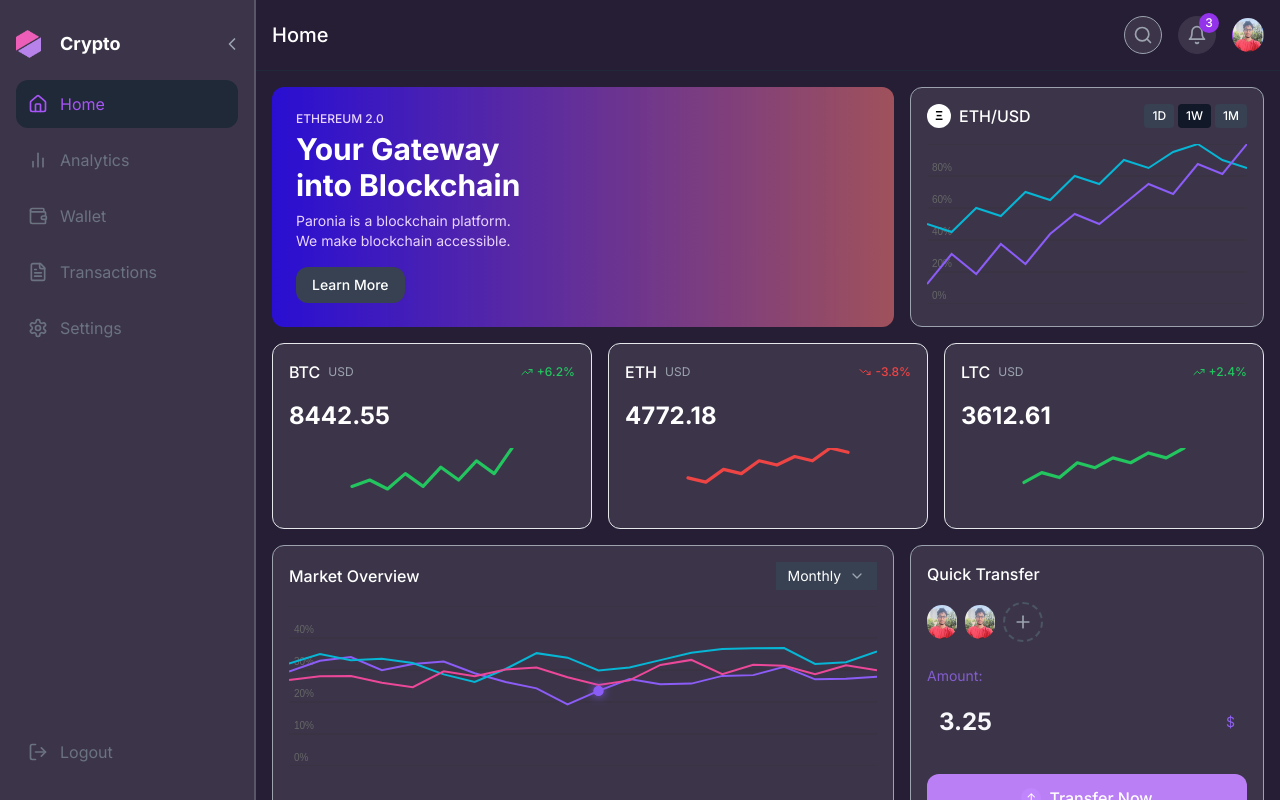
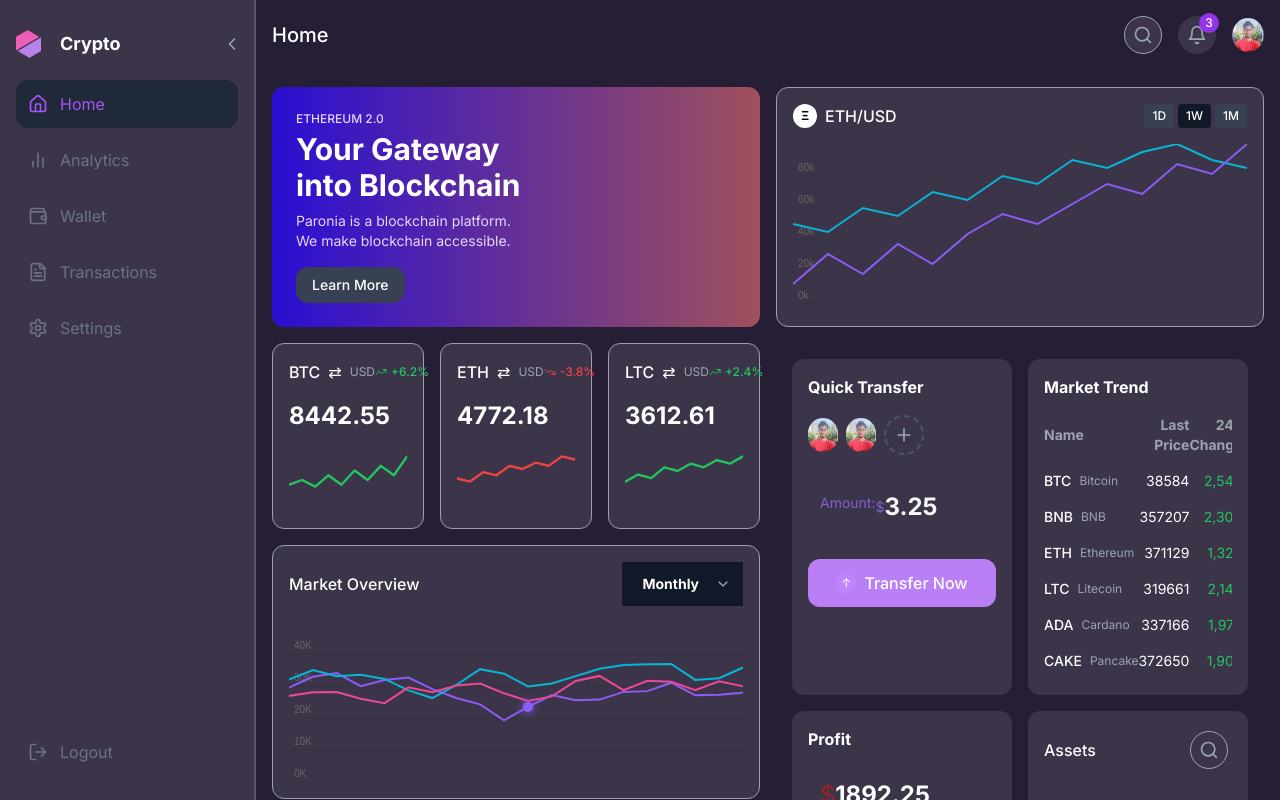
Before and after one commit to Arman8957/researchable_web3_dasboard, a Next.js app: page / in a window 1280 px wide. Built offline with nearby package versions, Linux system fonts and the light colour scheme.

Commit message:
grid updated

```diff
--- a/app/page.tsx
+++ b/app/page.tsx
@@ -30,9 +30,9 @@ export default function Home() {
           </div>
         </header>
 
-        <div className="p-4 grid grid-cols-2 lg:grid-cols-2 gap-4 ">
+        <div className="p-4 grid grid-cols-2  lg:grid-cols-2 gap-4 ">
           {/* Hero Section */}
-          <div className="col-span-1 lg:col-span-2 bg-gradient-to-r from-[#2A0FD3] to-[#FF7A7A8F] rounded-xl p-6 relative overflow-hidden">
+          <div className="col-span-1 lg:row-span-2 lg:col-span-1 bg-gradient-to-r from-[#2A0FD3] to-[#FF7A7A8F] rounded-xl p-6 relative overflow-hidden">
             <div className="relative z-10">
               <div className="text-xs font-medium text-purple-200 mb-1">
                 ETHEREUM 2.0
@@ -60,7 +60,7 @@ export default function Home() {
           </div>
 
           {/* ETH/USD Chart */}
-          <div className="col-span-1 bg-[#3C354A] rounded-xl p-4  border border-gray-400">
+          <div className="col-span-1 lg:row-span-2 bg-[#3C354A] rounded-xl p-4  border border-gray-400">
             <div className="flex items-center justify-between mb-4">
               <div className="flex items-center gap-2">
                 <div className="h-6 w-6 rounded-full bg-white flex items-center justify-center">
@@ -90,8 +90,10 @@ export default function Home() {
             />
           </div>
 
+          {/* new div to change */}
+          <div className="">
             {/* Crypto Price Cards */}
-          <div className="col-span-1 lg:col-span-3 grid grid-cols-1 md:grid-cols-3 gap-4 ">
+            <div className="col-span-1 lg:col-span-3 grid grid-cols-1 md:grid-cols-3 gap-4 pb-4">
               <CryptoCard
                 name="BTC"
                 fullName="Bitcoin"
@@ -122,21 +124,22 @@ export default function Home() {
             </div>
 
             {/* Market Overview */}
-          <div className="col-span-1 lg:col-span-2 bg-[#3C354A] rounded-xl p-4 border border-gray-400">
-            <div className="flex items-center justify-between mb-4">
+            <div className="col-span-1  lg:col-span-2 row-span-3 bg-[#3C354A] rounded-xl p-4  border border-gray-400">
+              <div className="flex items-center justify-between mb-4 ">
                 <h3 className="font-medium">Market Overview</h3>
                 <MonthlyDropdown />
               </div>
               <MarketOverview />
             </div>
+          </div>
+          {/* new div to change end*/}
 
+          {/* another div start */}
+          <div className="grid grid-cols-1 md:grid-cols-2 lg:grid-cols-4 gap-4 p-4">
             {/* Quick Transfer */}
-          <div className="col-span-1 bg-[#3C354A] rounded-xl p-4 border border-gray-400">
-            <h3 className="font-medium mb-4">Quick Transfer</h3>
+            <div className="lg:col-span-2 bg-[#3C354A] rounded-xl p-4">
+              <h3 className=" font-bold mb-4">Quick Transfer</h3>
               <div className="flex items-center gap-2 mb-6">
-              {/* <div className="h-10 w-10 rounded-full bg-gradient-to-r from-purple-500 to-blue-500 flex items-center justify-center">
-                <span className="text-xs font-bold">AR</span>
-              </div> */}
                 <div className="">
                   <Image
                     src={arman}
@@ -147,9 +150,6 @@ export default function Home() {
                     priority
                   />
                 </div>
-              {/* <div className="h-10 w-10 rounded-full bg-gradient-to-r from-yellow-500 to-red-500 flex items-center justify-center">
-                <span className="text-xs font-bold">HR</span>
-              </div> */}
                 <div className="">
                   <Image
                     src={arman}
@@ -165,12 +165,15 @@ export default function Home() {
                 </button>
               </div>
               <div className="mb-6">
-              <div className="text-sm  text-[#835dcf] mb-2">Amount:</div>
-              <div className="flex items-center justify-between  rounded-md p-3">
-                <span className="text-2xl text-[#f8f7fa] font-bold">3.25</span>
+              <div className="flex items-center rounded-md p-3">
+                <div className="text-sm text-[#835dcf] mb-2">Amount: </div>
+
+                  <span className="text-sm text-[#835dcf]">$</span>
+                  <span className="text-2xl text-[#f8f7fa] font-bold">
+                    3.25
+                  </span>
                   <div className="flex items-center gap-1">
-                  {/* <div className="h-5 w-5 rounded-full "></div> */}
-                  <span className="text-sm text-[#8f5fee]">$</span>
+
                   </div>
                 </div>
               </div>
@@ -181,45 +184,17 @@ export default function Home() {
                 <div className="h-5 w-5 rounded-full bg-purple-400 flex items-center justify-center">
                   <span className="text-xs">↑</span>
                 </div>
-              <span className="font-medium ">Transfer Now</span>
+                <span className="font-medium">Transfer Now</span>
               </button>
-
               <TransferModal
                 isOpen={isTransferModalOpen}
                 onClose={() => setIsTransferModalOpen(false)}
               />
             </div>
 
-          {/* Profit Section */}
-          <div className="col-span-1 bg-[#3C354A] rounded-xl p-4 border border-gray-400">
-            <h3 className="font-medium mb-4">Profit</h3>
-            <div className="bg-gray-700 rounded-md p-3 mb-3 flex items-center justify-between">
-              <div>
-                <div className="flex items-center gap-2">
-                  <div className="h-6 w-6 rounded-full bg-green-500 flex items-center justify-center">
-                    <TrendingUp className="h-4 w-4 text-white" />
-                  </div>
-                  <span className="text-xl font-bold">192.25</span>
-                </div>
-                <div className="text-xs text-gray-400 mt-1">Income</div>
-              </div>
-            </div>
-            <div className="bg-gray-700 rounded-md p-3 flex items-center justify-between">
-              <div>
-                <div className="flex items-center gap-2">
-                  <div className="h-6 w-6 rounded-full bg-red-500 flex items-center justify-center">
-                    <TrendingDown className="h-4 w-4 text-white" />
-                  </div>
-                  <span className="text-xl font-bold">3.4</span>
-                </div>
-                <div className="text-xs text-gray-400 mt-1">Expenses</div>
-              </div>
-            </div>
-          </div>
-
             {/* Market Trend */}
-          <div className="col-span-1 bg-[#3C354A] rounded-xl p-4 border border-gray-400">
-            <h3 className="font-medium mb-4">Market Trend</h3>
+            <div className="lg:col-span-2 bg-[#3C354A] rounded-xl p-4">
+              <h3 className="font-bold mb-4">Market Trend</h3>
               <div className="overflow-x-auto">
                 <table className="w-full text-sm">
                   <thead>
@@ -237,38 +212,42 @@ export default function Home() {
                           <span className="text-gray-400 text-xs">Bitcoin</span>
                         </div>
                       </td>
-                    <td className="text-right py-2">$8564</td>
-                    <td className="text-right py-2 text-green-500">2.54%</td>
+                      <td className="text-right py-2">38584</td>
+                      <td className="text-right py-2 text-green-500">2,540</td>
                     </tr>
                     <tr>
                       <td className="py-2">
                         <div className="flex items-center gap-2">
                           <span className="font-medium">BNB</span>
-                        <span className="text-gray-400 text-xs">Binance</span>
+                          <span className="text-gray-400 text-xs">BNB</span>
                         </div>
                       </td>
-                    <td className="text-right py-2">$5007</td>
-                    <td className="text-right py-2 text-green-500">2.30%</td>
+                      <td className="text-right py-2">357207</td>
+                      <td className="text-right py-2 text-green-500">2,304</td>
                     </tr>
                     <tr>
                       <td className="py-2">
                         <div className="flex items-center gap-2">
                           <span className="font-medium">ETH</span>
-                        <span className="text-gray-400 text-xs">Ethereum</span>
+                          <span className="text-gray-400 text-xs">
+                            Ethereum
+                          </span>
                         </div>
                       </td>
-                    <td className="text-right py-2">$8453</td>
-                    <td className="text-right py-2 text-red-500">1.32%</td>
+                      <td className="text-right py-2">371129</td>
+                      <td className="text-right py-2 text-green-500">1,320</td>
                     </tr>
                     <tr>
                       <td className="py-2">
                         <div className="flex items-center gap-2">
                           <span className="font-medium">LTC</span>
-                        <span className="text-gray-400 text-xs">Litecoin</span>
+                          <span className="text-gray-400 text-xs">
+                            Litecoin
+                          </span>
                         </div>
                       </td>
-                    <td className="text-right py-2">$25801</td>
-                    <td className="text-right py-2 text-green-500">2.14%</td>
+                      <td className="text-right py-2">319661</td>
+                      <td className="text-right py-2 text-green-500">2,140</td>
                     </tr>
                     <tr>
                       <td className="py-2">
@@ -277,8 +256,8 @@ export default function Home() {
                           <span className="text-gray-400 text-xs">Cardano</span>
                         </div>
                       </td>
-                    <td className="text-right py-2">$559</td>
-                    <td className="text-right py-2 text-green-500">1.97%</td>
+                      <td className="text-right py-2">337166</td>
+                      <td className="text-right py-2 text-green-500">1,976</td>
                     </tr>
                     <tr>
                       <td className="py-2">
@@ -287,69 +266,63 @@ export default function Home() {
                           <span className="text-gray-400 text-xs">Pancake</span>
                         </div>
                       </td>
-                    <td className="text-right py-2">$8950</td>
-                    <td className="text-right py-2 text-red-500">1.03%</td>
+                      <td className="text-right py-2">372650</td>
+                      <td className="text-right py-2 text-green-500">1,903</td>
                     </tr>
                   </tbody>
                 </table>
               </div>
             </div>
 
+            {/* Profit Section */}
+
+              <div className="lg:col-span-2 bg-[#3C354A] rounded-xl p-4">
+                <h3 className="font-bold mb-4">Profit</h3>
+                <div className=" rounded-md p-3 mb-3">
+                  <div className="text-2xl font-bold mb-1"><span className="text-red-700 font-light inline-block align-top">$</span>1892.25</div>
+                  <div className="text-xs text-gray-400">Income</div>
+                </div>
+                <div className="rounded-md p-3">
+                  <div className="text-2xl font-bold mb-1"><span className="text-green-600 font-light inline-block align-top">$</span>387.47</div>
+                  <div className="text-xs text-gray-400">Expenses</div>
+                </div>
+              </div>
+
               {/* Assets */}
-          <div className="col-span-1 bg-[#3C354A] rounded-xl p-4 border border-gray-400">
+              <div className="lg:col-span-2 bg-[#3C354A] rounded-xl p-4">
                 <div className="flex items-center justify-between mb-4">
                   <h3 className="font-medium">Assets</h3>
-              <button className="p-1 rounded bg-gray-700">
+                  <button className="p-1 rounded ">
                     <ResponsiveSearch />
                   </button>
                 </div>
                 <div className="space-y-3">
-              <div className="bg-gray-700 rounded-md p-3 flex items-center justify-between">
-                <div className="flex items-center gap-3">
-                  <div className="h-8 w-8 rounded-md bg-orange-500 flex items-center justify-center">
-                    <span className="text-xs font-bold">₿</span>
-                  </div>
-                  <div>
-                    <div className="font-medium">Bitcoin</div>
-                    <div className="text-xs text-gray-400">BTC</div>
+                  <div className=" rounded-md p-3">
+
+                    <div className="font-medium"> <span className="text-yellow-500 font-extrabold  ">₿</span> Bitcoin</div>
+                    <div className="flex justify-between mt-1">
+                      <span className="text-xs text-gray-400">0.14 BTC</span>
+                      <span className="text-xs">34,455.2</span>
                     </div>
                   </div>
-                <div className="text-right">
-                  <div className="font-medium">0.14</div>
-                  <div className="text-xs text-gray-400">$2,424.9</div>
+                  <div className=" rounded-md p-3">
+                    <div className="font-medium"> <span className="text-blue-400 font-extrabold">♦</span> Ethereum</div>
+                    <div className="flex justify-between mt-1">
+                      <span className="text-xs text-gray-400">4.65 ETC</span>
+                      <span className="text-xs">31,886.2</span>
                     </div>
                   </div>
-              <div className="bg-gray-700 rounded-md p-3 flex items-center justify-between">
-                <div className="flex items-center gap-3">
-                  <div className="h-8 w-8 rounded-md bg-blue-500 flex items-center justify-center">
-                    <span className="text-xs font-bold">Ξ</span>
-                  </div>
-                  <div>
-                    <div className="font-medium">Ethereum</div>
-                    <div className="text-xs text-gray-400">ETH</div>
-                  </div>
-                </div>
-                <div className="text-right">
-                  <div className="font-medium">4.65</div>
-                  <div className="text-xs text-gray-400">$81,030.4</div>
-                </div>
-              </div>
-              <div className="bg-gray-700 rounded-md p-3 flex items-center justify-between">
-                <div className="flex items-center gap-3">
-                  <div className="h-8 w-8 rounded-md bg-orange-500 flex items-center justify-center">
-                    <span className="text-xs font-bold">₿</span>
-                  </div>
-                  <div>
-                    <div className="font-medium">Bitcoin</div>
-                    <div className="text-xs text-gray-400">BTC</div>
-                  </div>
-                </div>
-                <div className="text-right">
-                  <div className="font-medium">0.5</div>
-                  <div className="text-xs text-gray-400">$1,325.5</div>
+                  <div className=" rounded-md p-3">
+                    <div className="font-medium"> <span className="text-yellow-500 font-extrabold">₿</span> Bitcoin</div>
+                    <div className="flex justify-between mt-1">
+                      <span className="text-xs text-gray-400">0.14 BTC</span>
+                      <span className="text-xs">34,455.2</span>
                     </div>
                   </div>
                 </div>
+              </div>
+
+            {/* end */}
           </div>
         </div>
       </main>
--- a/components/crypto-card.tsx
+++ b/components/crypto-card.tsx
@@ -20,10 +20,11 @@ export default function CryptoCard({
   chartColor,
 }: CryptoCardProps) {
   return (
-    <div className="bg-[#3C354A] rounded-xl p-4 border border-gray-200">
+    <div className="bg-[#3C354A] rounded-xl p-4 border border-gray-400">
       <div className="flex items-center justify-between mb-4">
         <div className="flex items-center gap-2">
           <span className="font-medium">{name}</span>
+          <span>⇄</span>
           <span className="text-gray-400 text-xs">USD</span>
         </div>
         <div className={`flex items-center gap-1 ${isPositive ? "text-green-500" : "text-red-500"}`}>
--- a/components/line-chart.tsx
+++ b/components/line-chart.tsx
@@ -47,7 +47,7 @@ export default function LineChart({ data, color, secondaryData, secondaryColor }
       ctx.font = "10px sans-serif"
       ctx.textAlign = "left"
       const percentage = Math.round(100 - i * (100 / gridCount))
-      ctx.fillText(`${percentage}%`, 5, y - 5)
+      ctx.fillText(`${percentage}k`, 5, y - 5)
     }
 
     // Draw secondary data line if provided
--- a/components/market-overview.tsx
+++ b/components/market-overview.tsx
@@ -40,7 +40,7 @@ export default function MarketOverview() {
       ctx.font = "10px sans-serif"
       ctx.textAlign = "left"
       const percentage = Math.round(50 - i * (50 / gridCount))
-      ctx.fillText(`${percentage}%`, 5, y - 5)
+      ctx.fillText(`${percentage}K`, 5, y - 5)
     }
 
     // Generate random data for three lines
--- a/components/monthly-dropdown.tsx
+++ b/components/monthly-dropdown.tsx
@@ -20,13 +20,13 @@ export default function MonthlyDropdown({ className }: MonthlyDropdownProps) {
 
   return (
     <div className={`relative ${className}`}>
-      <button onClick={() => setIsOpen(!isOpen)} className="flex items-center gap-2 bg-gray-700 rounded-md px-3 py-1">
-        <span className="text-sm">{selected}</span>
+      <button onClick={() => setIsOpen(!isOpen)} className="flex items-center gap-2 bg-gray-900   font-bold px-3 py-1">
+        <span className="text-sm rounded-lg p-2">{selected}</span>
         <ChevronDown className="h-4 w-4 text-gray-400" />
       </button>
 
       {isOpen && (
-        <div className="absolute top-full right-0 mt-1 w-36 bg-gray-800 rounded-md shadow-lg border border-gray-700 z-10">
+        <div className="absolute top-full p-4  right-0 mt-1 w-36 bg-gray-800 rounded-lg shadow-lg border border-gray-700 z-10">
           <ul className="py-1">
             {options.map((option) => (
               <li key={option}>
```
Lines whose indentation alone changed are shown as unchanged.
